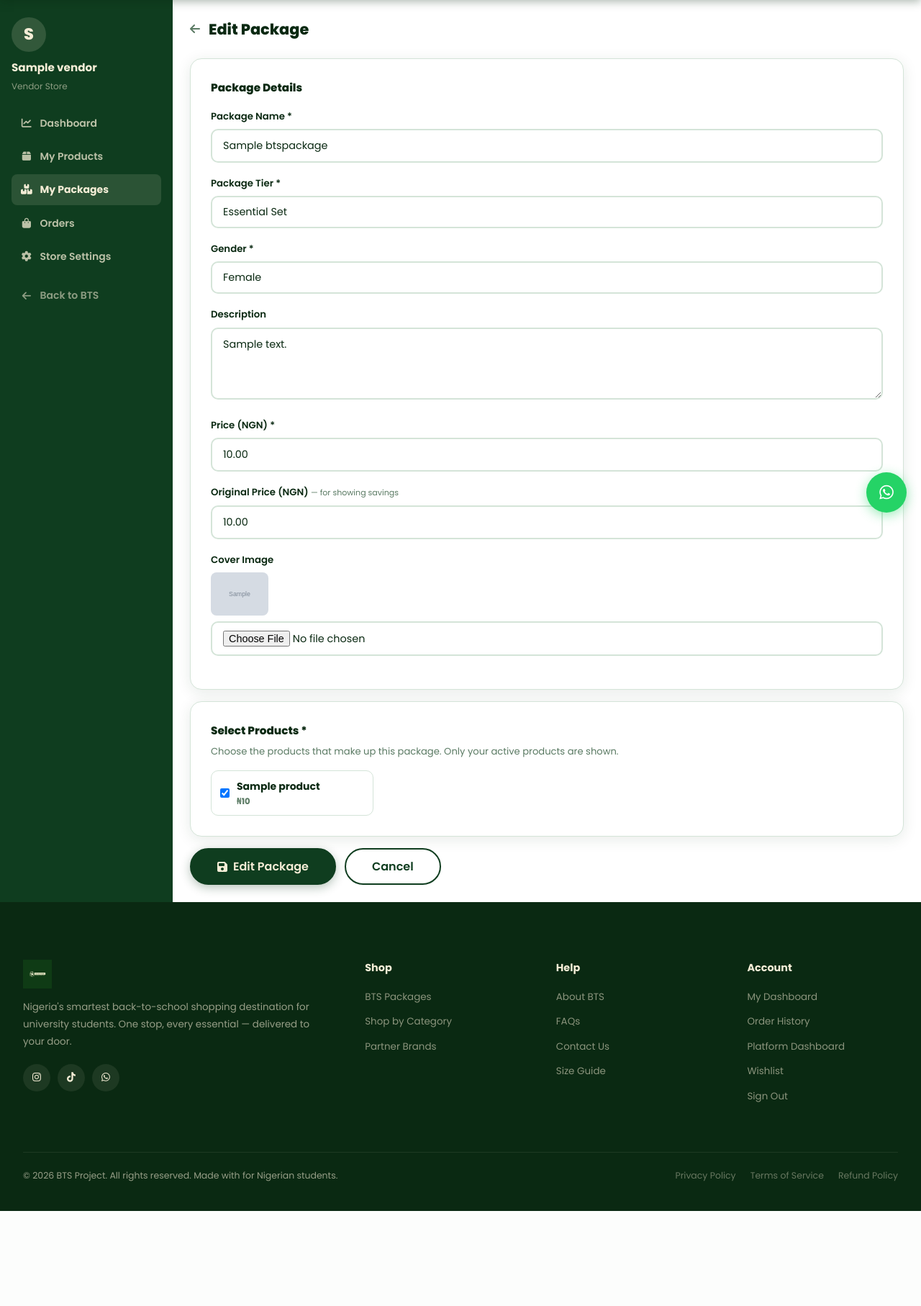
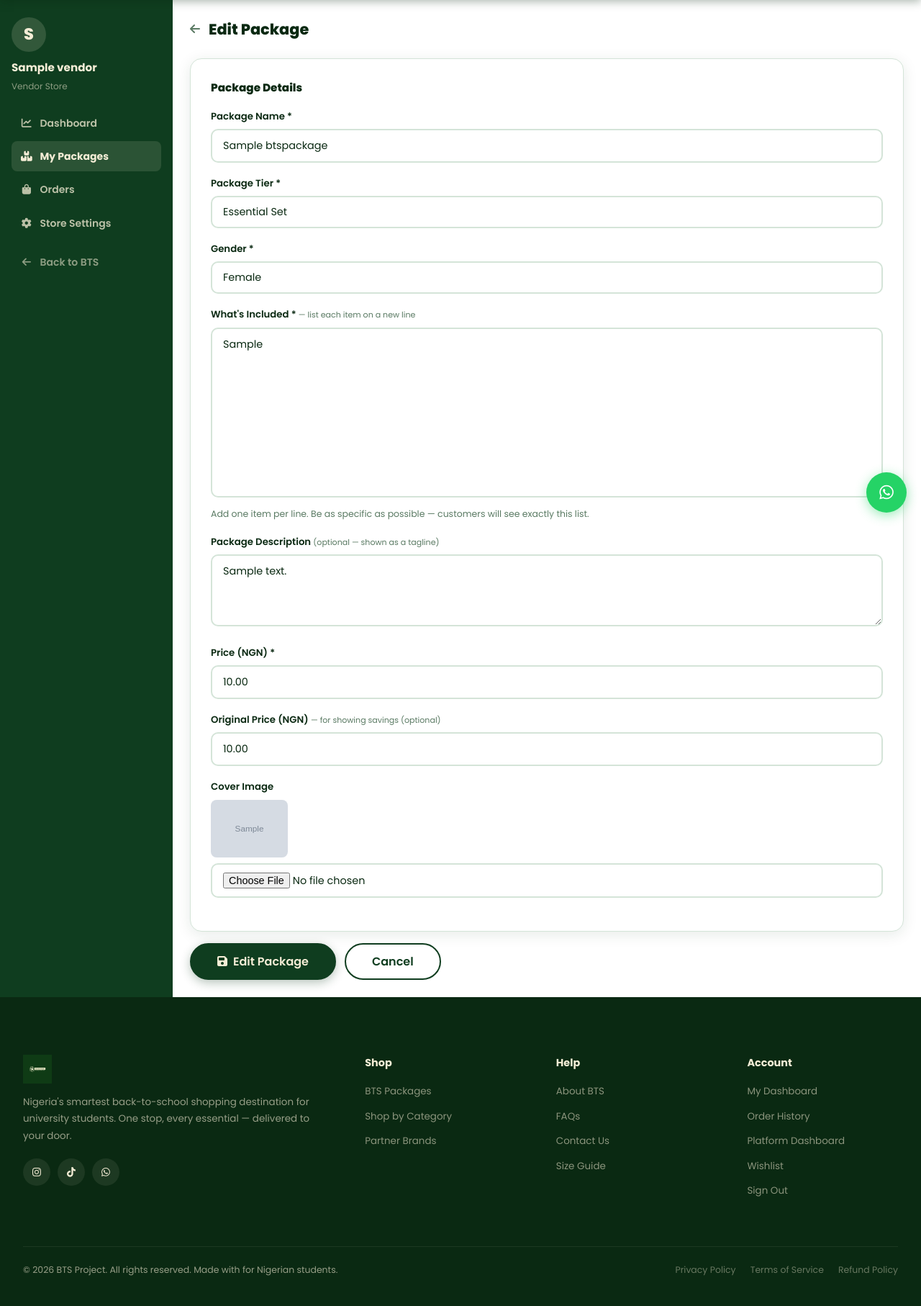
Before and after one commit to Timotee-dev/bts-project, a Django app: page /vendors/packages/1/edit/ in a window 1280 px wide. Shown: the part 68-1882 px from the top of the page at 72% size. Before the commit the page ends 1750 px from the top, so only its background shows below. Run offline with Django 5.2, Linux system fonts and the light colour scheme; a user stored in the database is signed in; tables that the repository leaves empty hold one stand-in row (values such as "Sample post"); grey boxes marked "Sample" are stand-in pictures.

Commit message:
Vendors type package items as text - no product selection needed

```diff
--- a/store/models.py
+++ b/store/models.py
@@ -119,6 +119,7 @@ class BTSPackage(models.Model):
     original_price = models.DecimalField(max_digits=10, decimal_places=2)
     budget_tier = models.CharField(max_length=20, choices=BUDGET_CHOICES, default='essential')
     gender      = models.CharField(max_length=10, choices=GENDER_CHOICES, default='female')
+    items_list  = models.TextField(blank=True, help_text="One item per line")
     products = models.ManyToManyField(Product, through='PackageItem')
 
     # Vendor who created this package (null = platform package)
--- a/templates/vendors/package_form.html
+++ b/templates/vendors/package_form.html
@@ -10,16 +10,12 @@
 .vd-mobile-nav a { display:inline-flex; align-items:center; gap:6px; color:rgba(245,237,214,0.8); text-decoration:none; font-size:0.8rem; font-weight:600; padding:6px 12px; border-radius:20px; border:1px solid rgba(245,237,214,0.2); flex-shrink:0; }
 .vd-mobile-nav a.active { background:rgba(245,237,214,0.15); color:var(--cream); }
 @media (max-width:768px) { .vd-sidebar { display:none; } .vd-mobile-nav { display:flex; } .vd-main { padding:16px; } }
-.product-checkbox { display:flex; align-items:center; gap:10px; padding:10px 12px; border:1px solid var(--border); border-radius:var(--radius-sm); cursor:pointer; transition:all 0.2s; }
-.product-checkbox:hover { border-color:var(--green); background:var(--green-xpale); }
-.product-checkbox input:checked + span { color:var(--green); font-weight:700; }
 </style>
 {% endblock %}
 
 {% block content %}
 <div class="vd-mobile-nav">
   <a href="{% url 'vendor_dashboard' %}"><i class="fas fa-chart-line"></i> Dashboard</a>
-  <a href="{% url 'vendor_products' %}"><i class="fas fa-box"></i> Products</a>
   <a href="{% url 'vendor_packages' %}" class="active"><i class="fas fa-boxes"></i> Packages</a>
   <a href="{% url 'vendor_orders' %}"><i class="fas fa-shopping-bag"></i> Orders</a>
   <a href="{% url 'vendor_settings' %}"><i class="fas fa-cog"></i> Settings</a>
@@ -33,7 +29,6 @@
     <p style="color:rgba(245,237,214,0.55);font-size:0.75rem;margin-bottom:20px;">Vendor Store</p>
     <nav style="display:flex;flex-direction:column;gap:4px;">
       <a href="{% url 'vendor_dashboard' %}" style="display:flex;align-items:center;gap:10px;padding:10px 12px;border-radius:8px;color:rgba(245,237,214,0.75);font-size:0.875rem;font-weight:600;text-decoration:none;"><i class="fas fa-chart-line fa-fw"></i> Dashboard</a>
-      <a href="{% url 'vendor_products' %}" style="display:flex;align-items:center;gap:10px;padding:10px 12px;border-radius:8px;color:rgba(245,237,214,0.75);font-size:0.875rem;font-weight:600;text-decoration:none;"><i class="fas fa-box fa-fw"></i> My Products</a>
       <a href="{% url 'vendor_packages' %}" style="display:flex;align-items:center;gap:10px;padding:10px 12px;border-radius:8px;color:var(--cream);font-size:0.875rem;font-weight:700;background:rgba(245,237,214,0.12);text-decoration:none;"><i class="fas fa-boxes fa-fw"></i> My Packages</a>
       <a href="{% url 'vendor_orders' %}" style="display:flex;align-items:center;gap:10px;padding:10px 12px;border-radius:8px;color:rgba(245,237,214,0.75);font-size:0.875rem;font-weight:600;text-decoration:none;"><i class="fas fa-shopping-bag fa-fw"></i> Orders</a>
       <a href="{% url 'vendor_settings' %}" style="display:flex;align-items:center;gap:10px;padding:10px 12px;border-radius:8px;color:rgba(245,237,214,0.75);font-size:0.875rem;font-weight:600;text-decoration:none;"><i class="fas fa-cog fa-fw"></i> Store Settings</a>
@@ -60,13 +55,14 @@
         <div class="form-group">
           <label class="form-label">Package Name *</label>
           <input type="text" name="name" class="form-control" required
-                 value="{{ package.name|default:'' }}" placeholder="e.g. Essential Study Package (Female)">
+                 value="{{ package.name|default:'' }}"
+                 placeholder="e.g. Essential Study Package (Female)">
         </div>
 
         <div class="form-group">
           <label class="form-label">Package Tier *</label>
           <select name="budget_tier" class="form-control" required>
-            <option value="essential" {% if package.budget_tier == 'essential' %}selected{% endif %}>Essential Set</option>
+            <option value="essential" {% if package.budget_tier == 'essential' or not package %}selected{% endif %}>Essential Set</option>
             <option value="glow"      {% if package.budget_tier == 'glow' %}selected{% endif %}>Glow Set</option>
             <option value="complete"  {% if package.budget_tier == 'complete' %}selected{% endif %}>Complete Set</option>
           </select>
@@ -82,9 +78,16 @@
         </div>
 
         <div class="form-group">
-          <label class="form-label">Description</label>
-          <textarea name="description" class="form-control" rows="3"
-                    placeholder="Describe what's in this package...">{{ package.description|default:'' }}</textarea>
+          <label class="form-label">What's Included * <small style="color:var(--gray);font-weight:400;">— list each item on a new line</small></label>
+          <textarea name="items_list" class="form-control" rows="10" required
+                    placeholder="4 Notebooks&#10;Sticky Notes&#10;Ballpoint Pen&#10;Study Tracker Journal&#10;LED Study Lamp&#10;500ml Water Bottle&#10;Body Spray">{{ package.items_list|default:'' }}</textarea>
+          <p style="font-size:0.78rem;color:var(--gray);margin-top:6px;">Add one item per line. Be as specific as possible — customers will see exactly this list.</p>
+        </div>
+
+        <div class="form-group">
+          <label class="form-label">Package Description <small style="color:var(--gray);font-weight:400;">(optional — shown as a tagline)</small></label>
+          <textarea name="description" class="form-control" rows="2"
+                    placeholder="e.g. Everything a female student needs to start the semester right.">{{ package.description|default:'' }}</textarea>
         </div>
 
         <div class="form-group">
@@ -94,42 +97,18 @@
         </div>
 
         <div class="form-group">
-          <label class="form-label">Original Price (NGN) <small style="color:var(--gray);font-weight:400;">— for showing savings</small></label>
+          <label class="form-label">Original Price (NGN) <small style="color:var(--gray);font-weight:400;">— for showing savings (optional)</small></label>
           <input type="number" name="original_price" class="form-control" min="0"
                  value="{{ package.original_price|default:'' }}" placeholder="e.g. 20000">
         </div>
 
         <div class="form-group">
           <label class="form-label">Cover Image</label>
-          {% if package.cover_image %}<img src="{{ package.cover_image.url }}" style="height:60px;border-radius:8px;margin-bottom:8px;display:block;">{% endif %}
+          {% if package.cover_image %}
+            <img src="{{ package.cover_image.url }}" style="height:80px;border-radius:8px;margin-bottom:8px;display:block;">
+          {% endif %}
           <input type="file" name="cover_image" class="form-control" accept="image/*">
         </div>
-      </div>
-
-      <!-- Products selection -->
-      <div class="card" style="margin-bottom:16px;">
-        <h2 style="font-size:0.95rem;font-weight:800;color:var(--dark);margin-bottom:6px;">Select Products *</h2>
-        <p style="color:var(--gray);font-size:0.82rem;margin-bottom:16px;">Choose the products that make up this package. Only your active products are shown.</p>
-
-        {% if vendor_products %}
-        <div style="display:grid;grid-template-columns:repeat(auto-fill,minmax(min(100%,220px),1fr));gap:10px;">
-          {% for product in vendor_products %}
-          <label class="product-checkbox">
-            <input type="checkbox" name="package_products" value="{{ product.id }}"
-                   {% if product.id in selected_ids %}checked{% endif %}>
-            <span style="font-size:0.875rem;color:var(--dark);">
-              {{ product.name }}
-              <small style="display:block;color:var(--gray);">&#x20A6;{{ product.price|floatformat:0 }}</small>
-            </span>
-          </label>
-          {% endfor %}
-        </div>
-        {% else %}
-        <div style="text-align:center;padding:32px;color:var(--gray);">
-          <p>You have no active products yet.</p>
-          <a href="{% url 'vendor_product_add' %}" class="btn btn-outline-green btn-sm" style="margin-top:12px;">Add Products First</a>
-        </div>
-        {% endif %}
       </div>
 
       <div style="display:flex;gap:12px;flex-wrap:wrap;">
--- a/vendors/views.py
+++ b/vendors/views.py
@@ -158,28 +158,47 @@ def vendor_package_add(request):
         return redirect('vendor_register')
     vendor_products = vendor.products.filter(is_active=True)
     if request.method == 'POST':
-        form = VendorPackageForm(request.POST, request.FILES)
-        product_ids = request.POST.getlist('package_products')
-        if form.is_valid():
-            with transaction.atomic():
-                pkg = form.save(commit=False)
-                pkg.vendor  = vendor
-                pkg.gender  = request.POST.get('gender', 'female')
+        name           = request.POST.get('name', '').strip()
+        budget_tier    = request.POST.get('budget_tier', 'essential')
+        gender         = request.POST.get('gender', 'female')
+        description    = request.POST.get('description', '').strip()
+        items_list     = request.POST.get('items_list', '').strip()
+        price          = request.POST.get('price', 0)
+        original_price = request.POST.get('original_price', 0) or 0
+
+        if not name or not items_list or not price:
+            messages.error(request, 'Please fill in all required fields.')
+        else:
+            from django.utils.text import slugify
+            import uuid
+            base_slug = slugify(name)
+            slug = base_slug
+            counter = 1
+            from store.models import BTSPackage
+            while BTSPackage.objects.filter(slug=slug).exists():
+                slug = f"{base_slug}-{counter}"
+                counter += 1
+
+            pkg = BTSPackage.objects.create(
+                name=name,
+                slug=slug,
+                description=description,
+                items_list=items_list,
+                price=price,
+                original_price=original_price or price,
+                budget_tier=budget_tier,
+                gender=gender,
+                vendor=vendor,
+                is_active=True,
+            )
+            if 'cover_image' in request.FILES:
+                pkg.cover_image = request.FILES['cover_image']
                 pkg.save()
-                for pid in product_ids:
-                    try:
-                        p = Product.objects.get(pk=pid, vendor=vendor)
-                        PackageItem.objects.create(package=pkg, product=p, quantity=1)
-                    except Product.DoesNotExist:
-                        pass
             messages.success(request, f'Package "{pkg.name}" created!')
             return redirect('vendor_packages')
-    else:
-        form = VendorPackageForm()
+
     return render(request, 'vendors/package_form.html', {
-        'vendor': vendor, 'form': form,
-        'vendor_products': vendor_products,
-        'selected_ids': [], 'action': 'Create'
+        'vendor': vendor, 'action': 'Create', 'package': None
     })
 
 
@@ -192,27 +211,21 @@ def vendor_package_edit(request, pk):
     vendor_products = vendor.products.filter(is_active=True)
     selected_ids = list(pkg.package_items.values_list('product_id', flat=True))
     if request.method == 'POST':
-        form = VendorPackageForm(request.POST, request.FILES, instance=pkg)
-        product_ids = request.POST.getlist('package_products')
-        if form.is_valid():
-            with transaction.atomic():
-                pkg.gender = request.POST.get('gender', pkg.gender)
-                form.save()
-                pkg.package_items.all().delete()
-                for pid in product_ids:
-                    try:
-                        p = Product.objects.get(pk=pid, vendor=vendor)
-                        PackageItem.objects.create(package=pkg, product=p, quantity=1)
-                    except Product.DoesNotExist:
-                        pass
-            messages.success(request, f'Package "{pkg.name}" updated!')
-            return redirect('vendor_packages')
-    else:
-        form = VendorPackageForm(instance=pkg)
+        pkg.name           = request.POST.get('name', pkg.name).strip()
+        pkg.budget_tier    = request.POST.get('budget_tier', pkg.budget_tier)
+        pkg.gender         = request.POST.get('gender', pkg.gender)
+        pkg.description    = request.POST.get('description', pkg.description).strip()
+        pkg.items_list     = request.POST.get('items_list', pkg.items_list).strip()
+        pkg.price          = request.POST.get('price', pkg.price)
+        pkg.original_price = request.POST.get('original_price', pkg.original_price) or pkg.price
+        if 'cover_image' in request.FILES:
+            pkg.cover_image = request.FILES['cover_image']
+        pkg.save()
+        messages.success(request, f'Package "{pkg.name}" updated!')
+        return redirect('vendor_packages')
+
     return render(request, 'vendors/package_form.html', {
-        'vendor': vendor, 'form': form, 'package': pkg,
-        'vendor_products': vendor_products,
-        'selected_ids': selected_ids, 'action': 'Edit'
+        'vendor': vendor, 'package': pkg, 'action': 'Edit'
     })
 
 
```
Also changed, not shown: templates/store/package_detail.html (+29 -38 lines), store/migrations/0005_btspackage_items_list.py (added).
